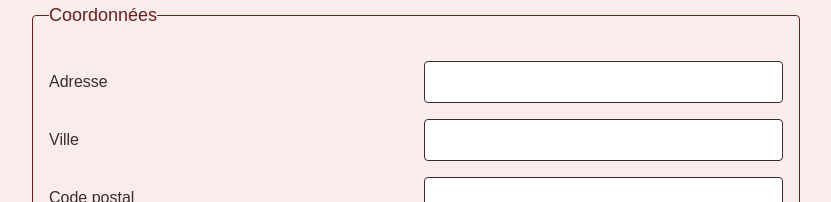
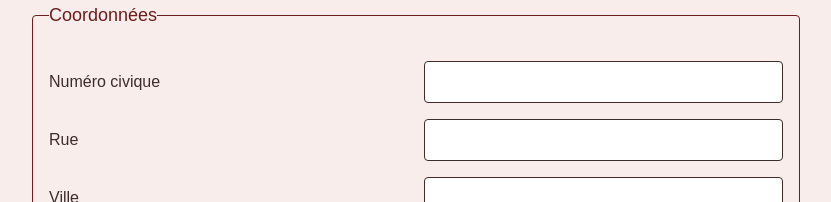
Before and after one commit to FlorentDub/BouffePourTous, a Next.js app: page /ajouter in a window 1280 px wide. Shown: the part 718-920 px from the top of the page, without its empty margins (224-1055 px from the left). Built offline with nearby package versions, Linux system fonts and the light colour scheme.

Commit message:
Derniere version avant génération par complete par ChatGPT

```diff
--- a/src/app/ajouter/page.tsx
+++ b/src/app/ajouter/page.tsx
@@ -9,16 +9,17 @@ export default function AjouterPage() {
   const [loading, setLoading] = useState(false)
   const [error, setError] = useState<string | null>(null)
   const [position, setPosition] = useState<[number, number]>([46.8139, -71.2082])
-  const [adresse, setAdresse] = useState('')
+  const [numero, setNumero] = useState('')
+  const [rue, setRue] = useState('')
   const [ville, setVille] = useState('')
   const [codePostal, setCodePostal] = useState('')
   const [geoError, setGeoError] = useState<string | null>(null)
   const formRef = useRef<HTMLFormElement>(null)
 
   useEffect(() => {
-    const fullAddress = `${adresse}, ${ville}, ${codePostal}, Québec, Canada`
+    const fullAddress = `${numero} ${rue}, ${ville}, ${codePostal}, Québec, Canada`
     const timer = setTimeout(async () => {
-      if (adresse || ville || codePostal) {
+      if (numero || rue || ville || codePostal) {
         try {
           const res = await fetch(`https://nominatim.openstreetmap.org/search?format=json&q=${encodeURIComponent(fullAddress)}`)
           const data = await res.json()
@@ -34,7 +35,7 @@ export default function AjouterPage() {
       }
     }, 800)
     return () => clearTimeout(timer)
-  }, [adresse, ville, codePostal])
+  }, [numero, rue, ville, codePostal])
 
   const handleSubmit = async (e: React.FormEvent<HTMLFormElement>) => {
     e.preventDefault()
@@ -132,7 +133,8 @@ export default function AjouterPage() {
           <fieldset className="border border-[#6B1E1E] rounded p-4">
             <legend className="text-lg font-medium text-[#6B1E1E]">Coordonnées</legend>
             <div className="grid grid-cols-1 md:grid-cols-2 gap-4 items-center mt-4">
-              <label>Adresse</label><input name="adresse" required className="p-2 border rounded bg-white" value={adresse} onChange={e => setAdresse(e.target.value)} />
+              <label>Numéro civique</label><input name="numero" required className="p-2 border rounded bg-white" value={numero} onChange={e => setNumero(e.target.value)} />
+              <label>Rue</label><input name="rue" required className="p-2 border rounded bg-white" value={rue} onChange={e => setRue(e.target.value)} />
               <label>Ville</label><input name="ville" required className="p-2 border rounded bg-white" value={ville} onChange={e => setVille(e.target.value)} />
               <label>Code postal</label><input name="code_postal" required className="p-2 border rounded bg-white" value={codePostal} onChange={e => setCodePostal(e.target.value)} />
               <label>Latitude</label><input name="latitude" value={position[0]} readOnly className="p-2 border rounded bg-gray-200 text-gray-600" />
```
